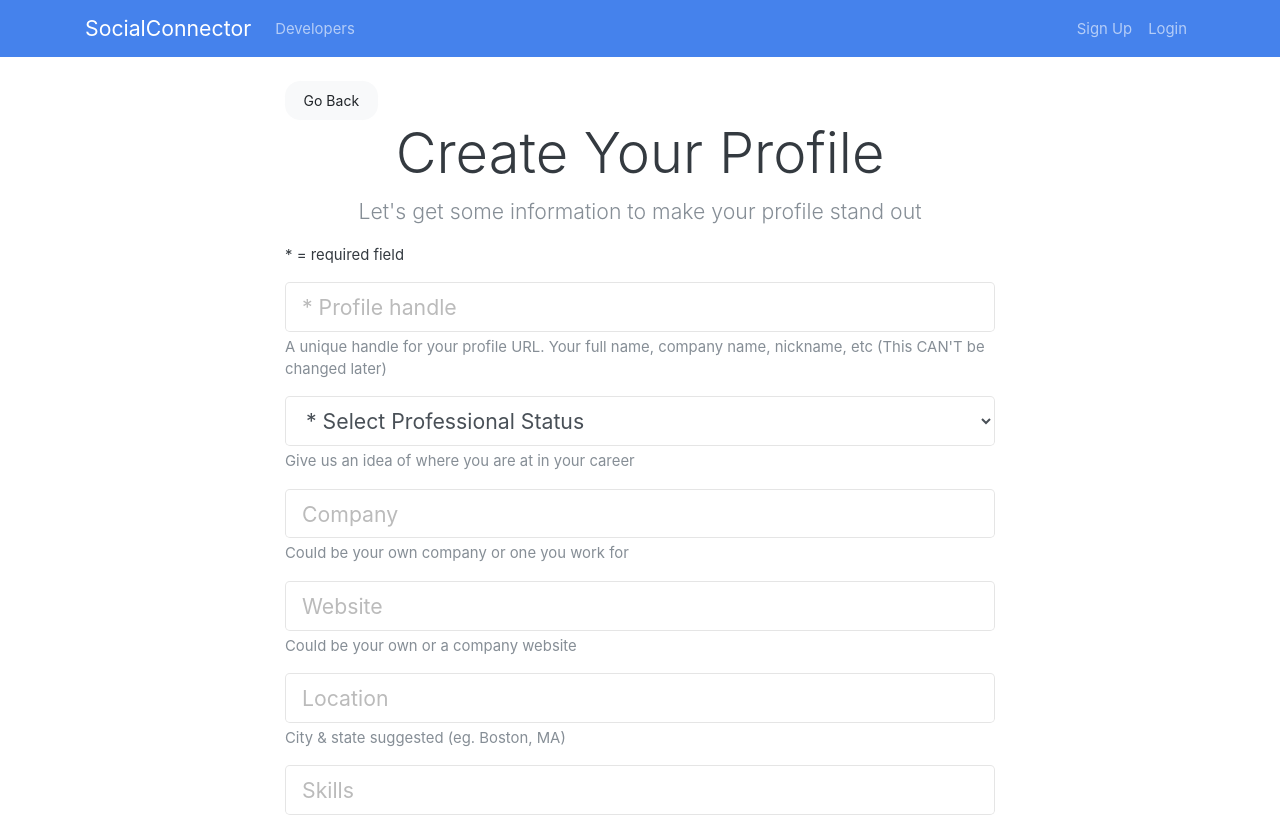
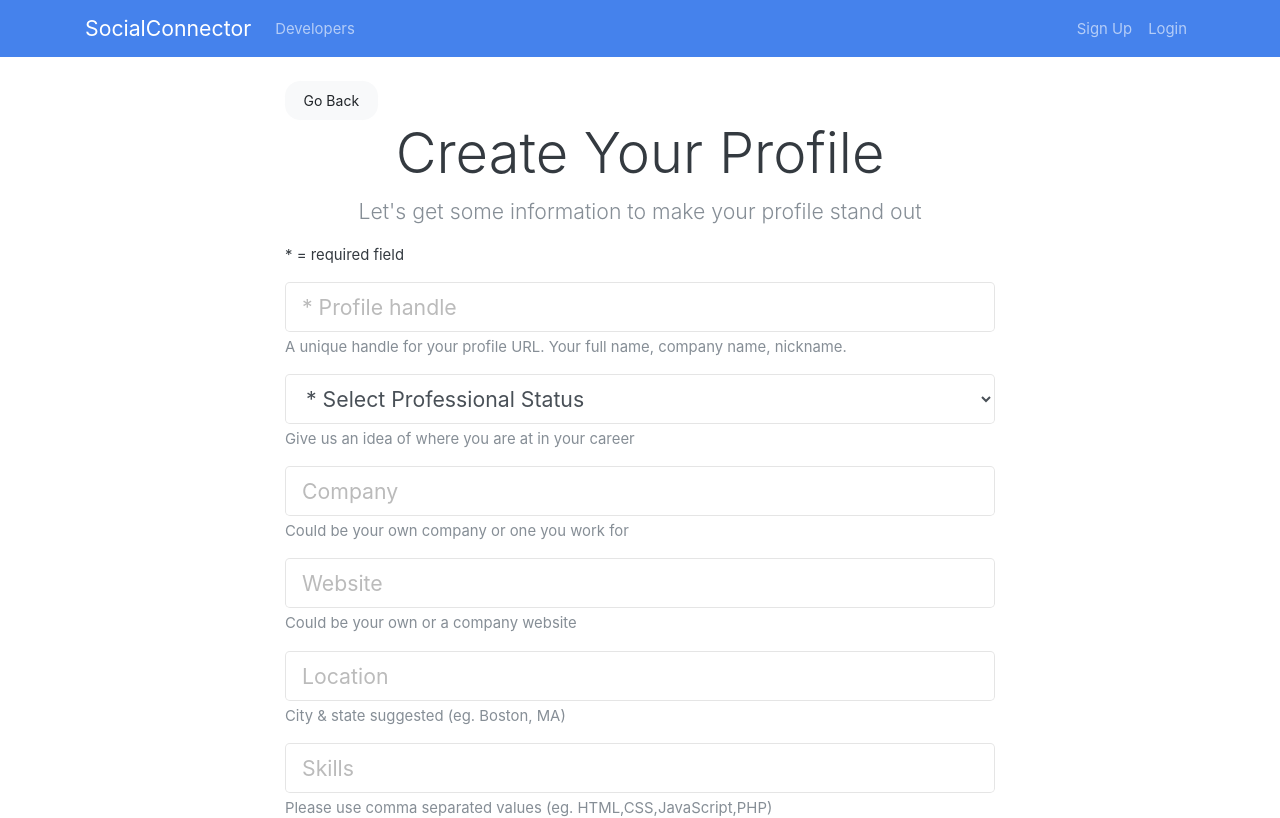
Before and after one commit to HuangStanley050/social_connect_client, a React (Create React App) app: page /create-profile in a window 1280 px wide. Shown: the top 818 px of the page. Built offline with nearby package versions, Linux system fonts and the light colour scheme.

Commit message:
learned that you can't pass an object as prop to react child

```diff
--- a/src/components/create-profile/createProfile.js
+++ b/src/components/create-profile/createProfile.js
@@ -3,6 +3,7 @@ import { connect } from "react-redux";
 import TextFieldGroup from "../common/TextFieldGroup";
 import TextAreaFieldGroup from "../common/TextAreaField";
 import SelectListGroup from "../common/SelectListGroup";
+import InputGroup from "../common/InputGroup";
 
 class CreateProfile extends Component {
   state = {
@@ -22,7 +23,16 @@ class CreateProfile extends Component {
     instagram: "",
     errors: {}
   };
+  handleSubmit = e => {
+    e.preventDefault();
+    console.log("form submitted");
+  };
+  handleInput = e => {
+    //console.log("input changed");
+    this.setState({ [e.target.name]: e.target.value });
+  };
   render() {
+    const { errors } = this.state;
     return (
       <div className="create-profile">
         <div className="container">
@@ -36,19 +46,18 @@ class CreateProfile extends Component {
                 Let's get some information to make your profile stand out
               </p>
               <small className="d-block pb-3">* = required field</small>
-              <form action="add-experience.html">
+              <form onSubmit={this.handleSubmit}>
                 <div className="form-group">
-                  <input
+                  <TextFieldGroup
                     type="text"
-                    className="form-control form-control-lg"
+                    value={this.state.handle}
+                    onChange={this.handleInput}
                     placeholder="* Profile handle"
                     name="handle"
-                    required
+                    error={errors.handle}
+                    info="A unique handle for your profile URL. Your full name,
+                    company name, nickname."
                   />
-                  <small className="form-text text-muted">
-                    A unique handle for your profile URL. Your full name,
-                    company name, nickname, etc (This CAN'T be changed later)
-                  </small>
                 </div>
                 <div className="form-group">
                   <select
```
